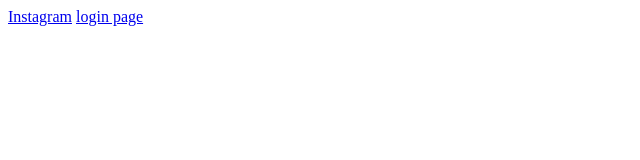
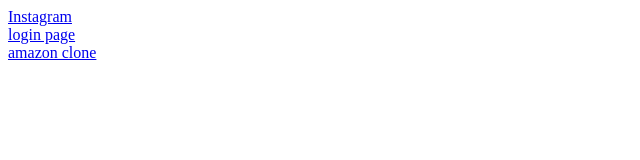
Before and after one commit to nehalbante/Web-Dev, a plain HTML site: page index.html in a window 1280 px wide. Shown: the whole page, without its empty margins (0-640 px from the left). Drawn offline with Linux system fonts and the light colour scheme.

Commit message:
add amazon clone link and create workspace configuration

```diff
--- a/index.html
+++ b/index.html
@@ -6,8 +6,9 @@
     <title>Home</title>
 </head>
 <body>
-    <a href="./insta page/index.html">Instagram</a>
-    <a href="./Form/index.html">login page</a>
+    <a href="./insta page/index.html">Instagram</a><br>
+    <a href="./Form/index.html">login page</a><br>
+    <a href="./amazonclone/index.html">amazon clone</a><br>
 
 </body>
 </html>
```
Also changed, not shown: 1 other file.
